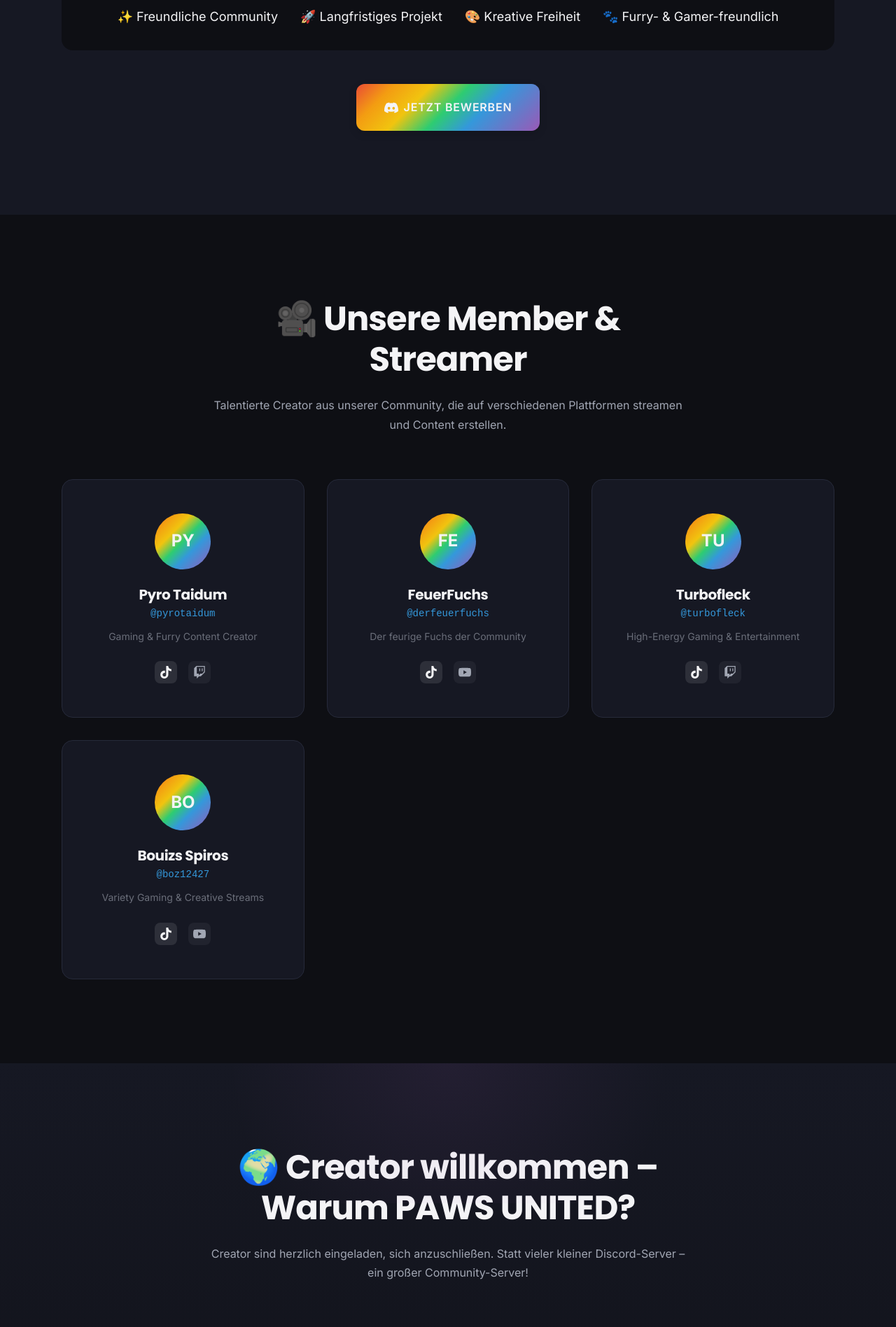
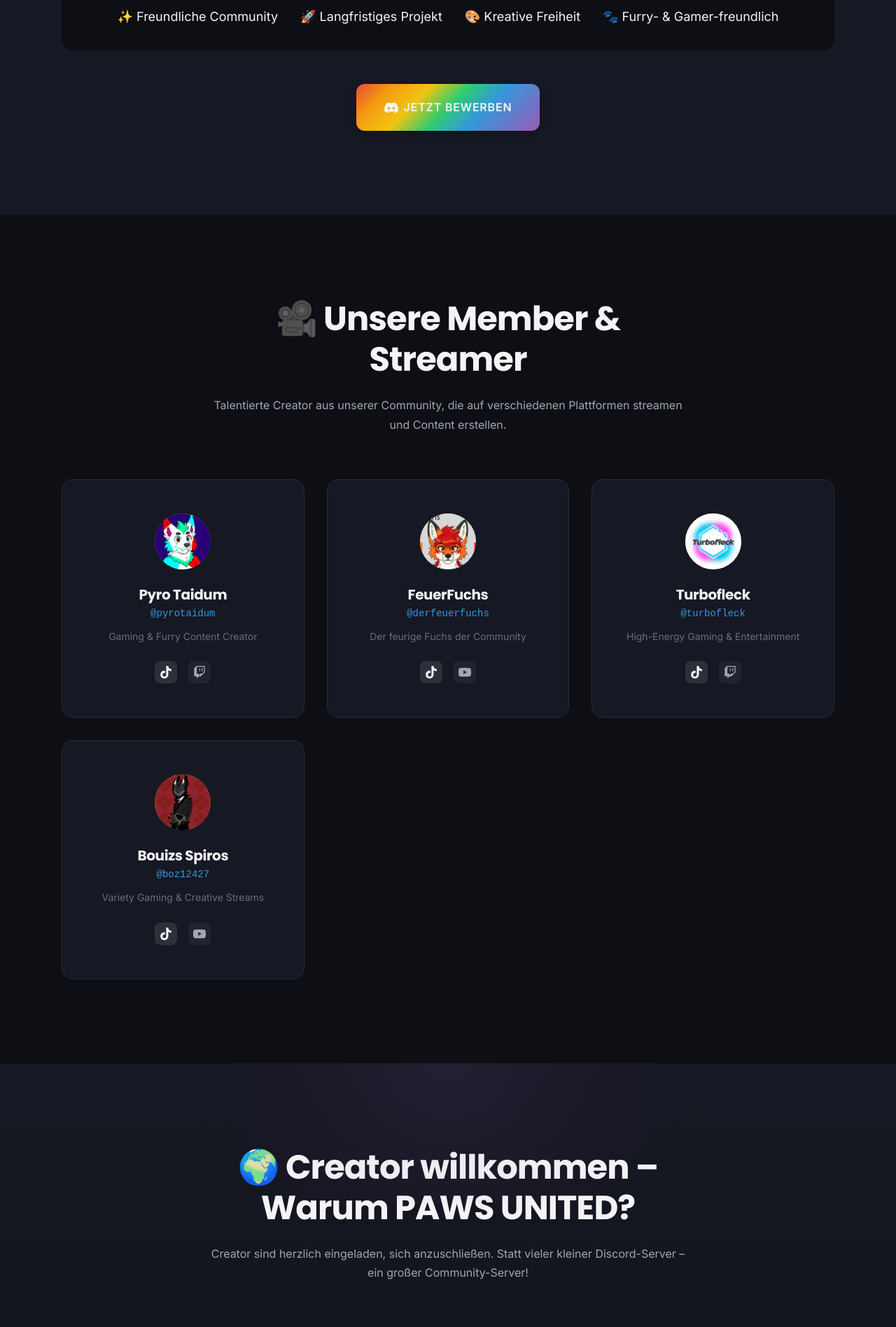
Before and after one commit to Loggableim/pawsunited.info, a Jekyll site: the page built from index.html, in a window 1280 px wide. Shown: the part 2776-4673 px from the top of the page at 70% size. Built offline with Jekyll 4.4.1, drawn with Linux system fonts in a browser that asks for light colours.

Commit message:
feat: integrate streamer profile pictures and reorganize assets

```diff
--- a/_data/streamers.yml
+++ b/_data/streamers.yml
@@ -13,6 +13,7 @@
   secondary_platforms:
     - "twitch"
   tagline: "Gaming & Furry Content Creator"
+  avatar: "assets/images/avatars/pyro_taidum.jpeg"
 
 - name: "FeuerFuchs"
   handle: "@derfeuerfuchs"
@@ -20,6 +21,7 @@
   secondary_platforms:
     - "youtube"
   tagline: "Der feurige Fuchs der Community"
+  avatar: "assets/images/avatars/derfeuerfuchs.jpeg"
 
 - name: "Turbofleck"
   handle: "@turbofleck"
@@ -27,6 +29,7 @@
   secondary_platforms:
     - "twitch"
   tagline: "High-Energy Gaming & Entertainment"
+  avatar: "assets/images/avatars/turbofleck.jpeg"
 
 - name: "Bouizs Spiros"
   handle: "@boz12427"
@@ -34,3 +37,4 @@
   secondary_platforms:
     - "youtube"
   tagline: "Variety Gaming & Creative Streams"
+  avatar: "assets/images/avatars/boz12427.jpeg"
--- a/_includes/creator-card.html
+++ b/_includes/creator-card.html
@@ -1,7 +1,11 @@
 {% assign creator = include.creator %}
 <article class="card creator-card">
   <div class="creator-card__avatar" aria-hidden="true">
-    {{ creator.name | slice: 0, 2 }}
+    {% if creator.avatar %}
+      <img src="{{ creator.avatar | relative_url }}" alt="{{ creator.name }}" class="creator-card__avatar-img">
+    {% else %}
+      {{ creator.name | slice: 0, 2 }}
+    {% endif %}
   </div>
   <h3 class="creator-card__name">{{ creator.name }}</h3>
   {% if creator.handle %}
--- a/assets/css/main.css
+++ b/assets/css/main.css
@@ -304,6 +304,13 @@ p {
   font-weight: var(--font-weight-bold);
   color: var(--color-off-white);
   text-transform: uppercase;
+  overflow: hidden;
+}
+
+.creator-card__avatar-img {
+  width: 100%;
+  height: 100%;
+  object-fit: cover;
 }
 
 .creator-card__name {
```
Also changed, not shown: assets/images/avatars/boz12427.jpeg (renamed from assets/css/boz12427.jpeg), assets/images/avatars/derfeuerfuchs.jpeg (renamed from assets/css/derfeuerfuchs.jpeg), assets/images/avatars/pupcid.jpeg (renamed from assets/css/pupcid.jpeg), assets/images/avatars/pyro_taidum.jpeg (renamed from assets/css/pyro_taidum.jpeg), assets/images/avatars/turbofleck.jpeg (renamed from assets/css/turbofleck.jpeg).
